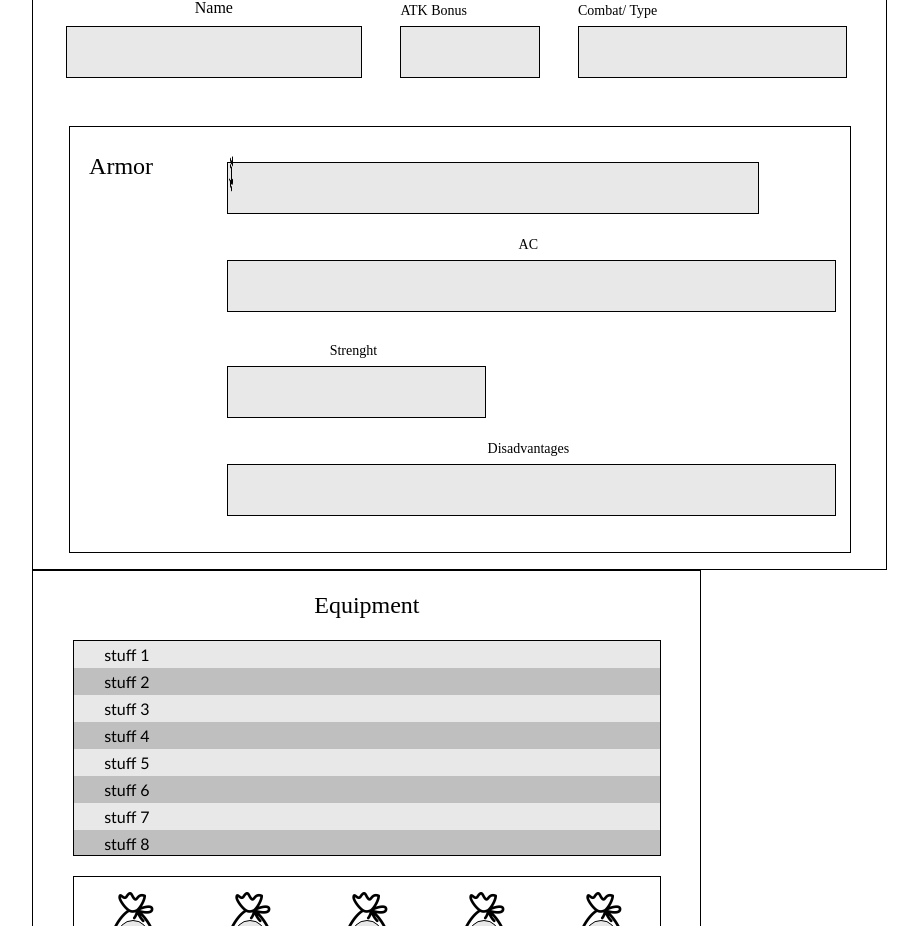
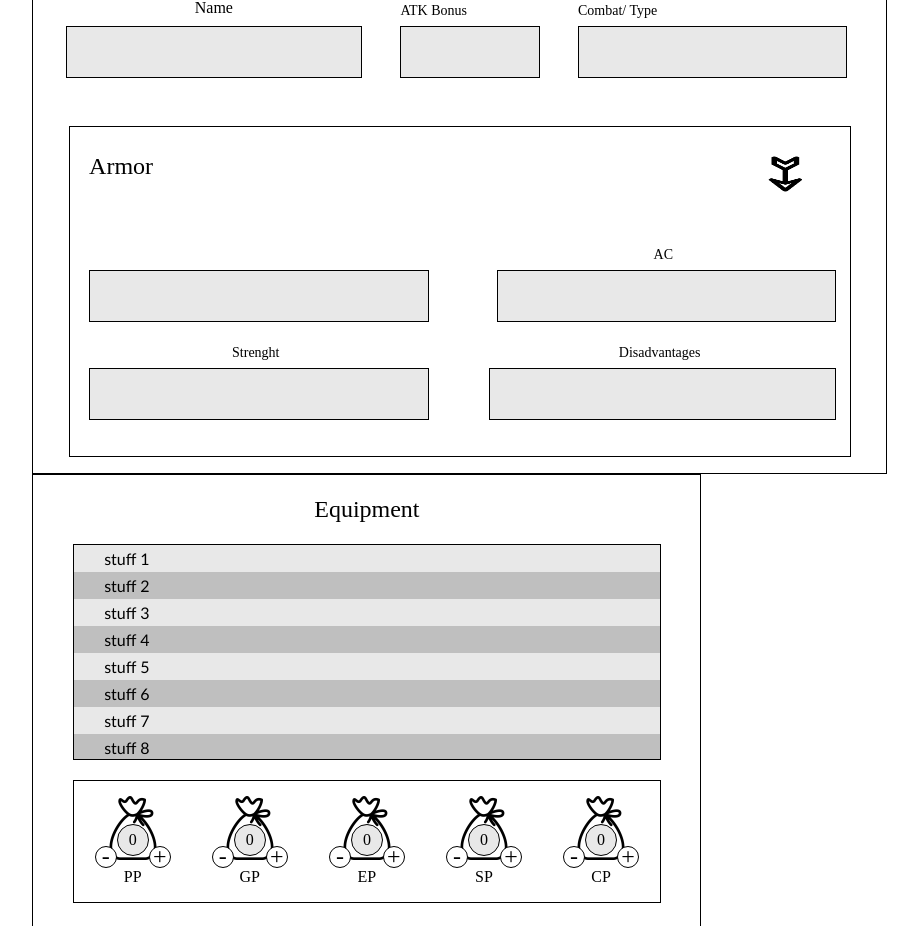
Before and after one commit to WildCodeSchool/0923-paris-js-p2-apiDD, a React (Vite) app in the folder frontend/: page / in a window 1280 px wide. Shown: the part 880-1806 px from the top of the page, without its empty margins (6-924 px from the left). Built offline with nearby package versions, Linux system fonts and the light colour scheme; a web font is replaced by a local one.

Commit message:
responsived

```diff
--- a/frontend/src/components/Attacks&Inc/Armors/Armor.jsx
+++ b/frontend/src/components/Attacks&Inc/Armors/Armor.jsx
@@ -14,8 +14,8 @@ function Armor() {
         <h1 className="armor_heading">Armor</h1>
         <img className="fleche" src={fleche} alt="Arrow" />
       </div>
+
       <div className="armor_bloc_contents">
-        <div className="armor_name">
         <input
           className="armor_name_input"
           type="text"
@@ -23,7 +23,6 @@ function Armor() {
           value={name}
           onChange={(e) => setName(e.target.value)}
         />
-        </div>
 
         <div className="armor_class">
           <h1 className="armor_sub_heading">AC</h1>
--- a/frontend/src/components/Attacks&Inc/Armors/armor.css
+++ b/frontend/src/components/Attacks&Inc/Armors/armor.css
@@ -45,7 +45,7 @@ div.armor_name {
 
 .armor_strenght {
   margin-top: 1.5rem;
-  width: 46%;
+  width: 48%;
 }
 
 .armor_strenght_input {
@@ -88,38 +88,25 @@ div.armor_name {
   margin-top: -10%;
 }
 
-@media screen and (min-width: 1024px) {
-  .name_class {
-    display: flex;
-    align-items: flex-end;
-    gap: 7%;
-  }
-  .strenght_disadvantage {
-    display: flex;
-    align-items: baseline;
-    gap: 10%;
-  }
+@media (min-width: 1024px) {
   .armor {
     display: flex;
-    gap: 7%;
+    flex-direction: column;
   }
-  .armor_class_strenght {
+  .armor_bloc_contents {
+    justify-content: space-between;
+  }
+  .armor_name_input {
     width: 45%;
+    height: 3rem;
   }
 
-  .armor_name {
-    width: 46%;
-  }
-  div.armor_class {
-    width: 100%;
-  }
   div.armor_strenght {
     width: 85%;
   }
 
-  .armor_name_input {
-    width: 90%;
-    height: 3rem;
+  div.armor_strenght {
+    width: 45%;
   }
 
   .armor_strenght_input {
@@ -127,29 +114,20 @@ div.armor_name {
     height: 3rem;
   }
 
-  div.armor_strenght {
-    width: 42%;
-    margin-top: 2rem;
-  }
   div.armor_class {
-    width: 100%;
+    width: 45%;
+    margin-top: -0.4rem;
   }
   .armor_class_input {
     width: 100%;
     height: 3rem;
   }
+
+  div.armor_disadvantages {
+    width: 46%;
+  }
   .armor_disadvantage_input {
     width: 100%;
     height: 3rem;
   }
-
-  .armor_disadvantages {
-  }
-  .strenght_disadvantages {
-    width: 47%;
-  }
-
-  .armor_heading {
-    padding-right: 85%;
-  }
 }
```
Lines whose indentation alone changed are shown as unchanged.
